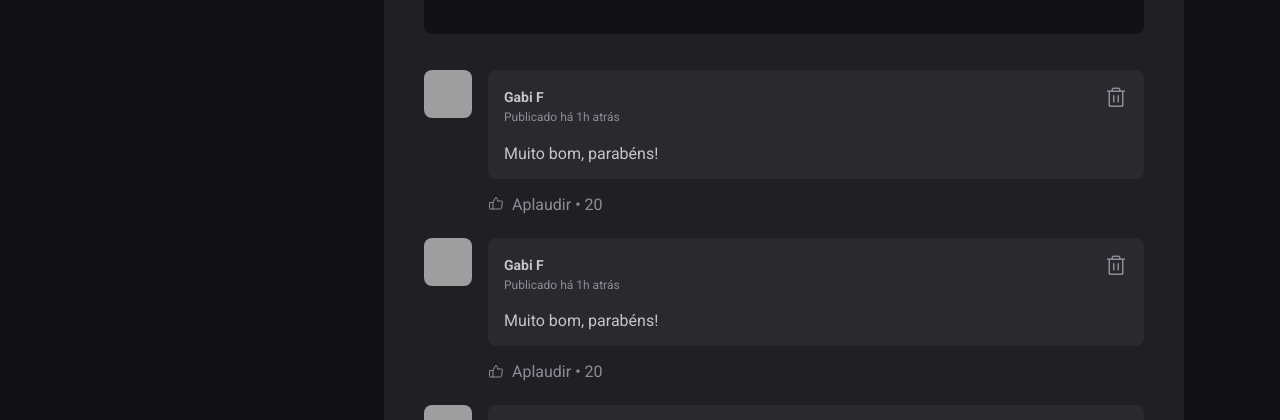
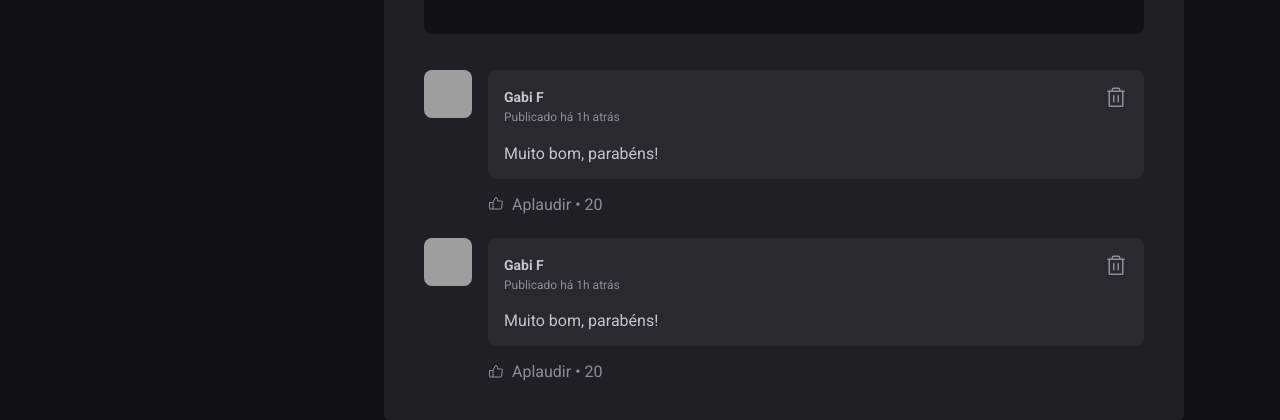
Before and after one commit to gabifrancamr/feed, a React (Vite) app: page / in a window 1280 px wide. Shown: the part 515-935 px from the top of the page. Built offline with nearby package versions, Linux system fonts and the light colour scheme; grey boxes are pictures that could not be loaded.

Commit message:
adicionando useState

```diff
--- a/src/components/Post.jsx
+++ b/src/components/Post.jsx
@@ -5,8 +5,12 @@
 import { Avatar } from "./Avatar";
 import { Comment } from "./Comment";
 import styles from "./Post.module.css";
+import { useState } from "react";
 
+
+//estado = variáveis que eu quero que o componente monitore
 export function Post({ author, content, publishedAt }) {
+  const [comments, setComments] = useState([1, 2])
   const publishedDateFormatted = format(
     publishedAt,
     "d 'de' LLLL 'às' HH:mm'h'",
@@ -19,6 +23,11 @@
     locale: ptBR,
     addSuffix: true,
   });
+
+  function handleCreateNewComment(e) {
+    e.preventDefault()
+    setComments([...comments, comments.length + 1])
+  }
 
   return (
     <article className={styles.post}>
@@ -44,16 +53,13 @@
           if (line.type === "paragraph") {
             return <p>{line.content}</p>;
           } else if (line.type === "link") {
-            return (
-              <p>
-                <a href="">{line.content}</a>
-              </p>
-            );
+            return <p><a href="">{line.content}</a></p>
+
           }
         })}
       </div>
 
-      <form className={styles.commentForm}>
+      <form onSubmit={handleCreateNewComment} className={styles.commentForm}>
         <strong>Deixe seu feedback</strong>
 
         <textarea placeholder="Deixe um comentário" />
@@ -64,9 +70,9 @@
       </form>
 
       <div className={styles.commentList}>
-        <Comment />
-        <Comment />
-        <Comment />
+        {comments.map((comment) => {
+          return <Comment />
+        })}
       </div>
     </article>
   );
```
